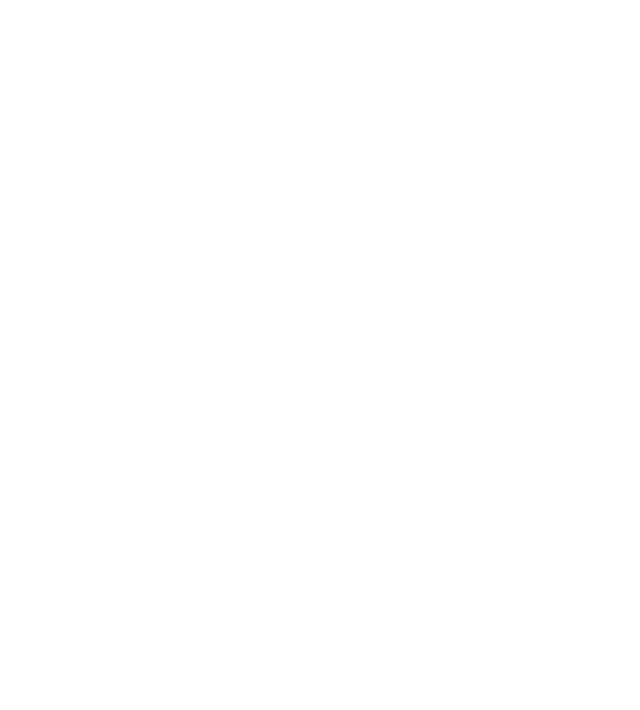
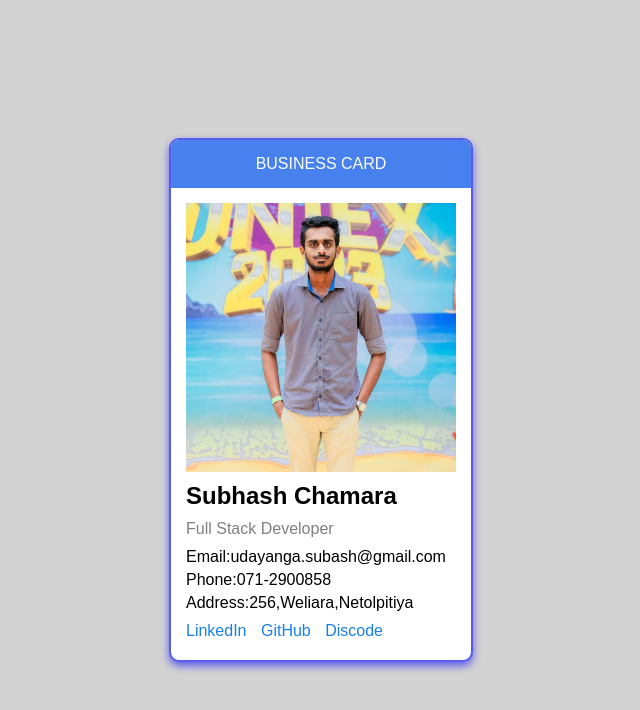
Before and after one commit to SubhashChamara/business-card, a plain HTML site: page index.html in a window 1280 px wide. Shown: the whole page, without its empty margins (319-959 px from the left). Drawn offline with Linux system fonts and the light colour scheme.

Commit message:
feat:Style the Business Card

```diff
--- a/index.html
+++ b/index.html
@@ -4,8 +4,86 @@
     <meta charset="UTF-8">
     <meta name="viewport" content="width=device-width, initial-scale=1.0">
     <title>Document</title>
+    <style>
+        body{
+            margin: 0;
+            background-color: lightgray;
+            display: flex;
+            justify-content: center;
+            align-items: center;
+            height: 100vh;
+        }
+        .business-card{
+            font-family: Arial, Helvetica, sans-serif;
+            background-color: white;
+            display: flex;
+            flex-direction: column;
+            height: 520px;
+            width: 300px;
+            border: 2px solid rgb(92, 92, 236);
+            overflow: hidden;
+            box-shadow: 0 4px 8px rgb(92, 92, 236);
+            border-radius: 10px;
+        }
+        .profile-image{
+            width: 100%;
+            height: 100%;
+        }
+        .header{
+            text-align: center;
+            background-color: rgb(70, 129, 238);
+            color: white;
+            padding: 15px;
+        }
+        .contact-info{
+            flex: 1;
+            display: flex;
+            flex-direction: column;
+            padding: 15px;
+        }
+
+        .name{
+            font-size: 1.5rem;
+            font-weight: bold;
+            margin: 10px 0;
+        }
+        .job-title{
+            color: grey;
+            margin-bottom: 10px;
+        }
+        .contact-details div{
+            margin-bottom: 5px;
+        }
+        .social-links{
+            margin-top: 10px;
+        }
+        .social-links a{
+            text-decoration: none;
+            margin-right: 10px;
+            color: rgb(24, 128, 232);
+        }
+
+    </style>
 </head>
 <body>
+    <div class="business-card">
+        <div class="header">BUSINESS CARD</div>
+        <div class="contact-info">
+            <img class="profile-image" src="img/profile-image.jpg" alt="profile-image">
+            <div class="name">Subhash Chamara</div>
+            <div class="job-title">Full Stack Developer</div>
+            <div class="contact-details">
+                <div>Email:udayanga.subash@gmail.com</div>
+                <div>Phone:071-2900858</div>
+                <div>Address:256,Weliara,Netolpitiya</div>
+                <div class="social-links">
+                    <a href="">LinkedIn</a>
+                    <a href="">GitHub</a>
+                    <a href="">Discode</a>
 
+                </div>
+            </div>
+        </div>
+    </div>
 </body>
 </html>
```
Also changed, not shown: img/profile-image.jpg (added).
